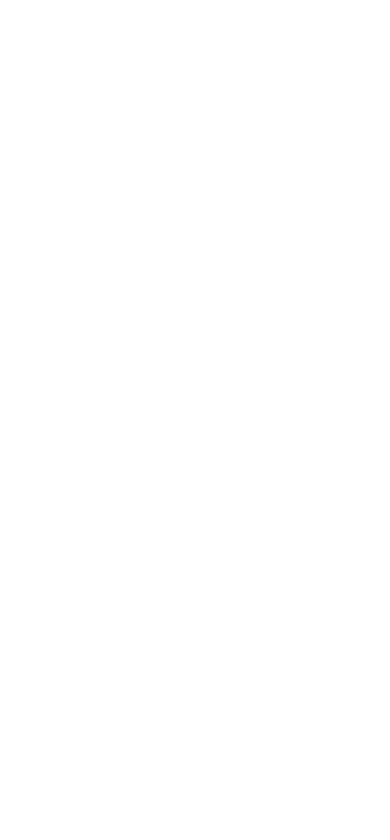
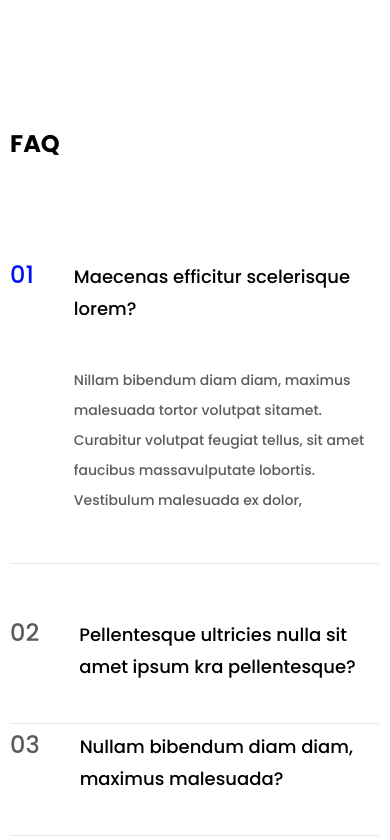
Before and after one commit to Kiguradze/Finsweet-Template1, a React (Vite) app: page / in a window 390 px wide. Shown: the part 5844-6684 px from the top of the page. Before the commit the page ends 5842 px from the top, so only its background shows below. Built offline with nearby package versions, Linux system fonts and the light colour scheme.

Commit message:
modify FAQ styles

```diff
--- a/src/components/FAQ/faq.css
+++ b/src/components/FAQ/faq.css
@@ -74,3 +74,13 @@
   gap: 40px;
   border-bottom: 1px solid rgba(234, 234, 234, 1);
 }
+
+@media screen and (max-width: 768px) {
+  .list-name {
+    font-size: 18px;
+  }
+
+  .list-desk {
+    font-size: 14px;
+  }
+}
--- a/src/pages/homePage/Home.jsx
+++ b/src/pages/homePage/Home.jsx
@@ -16,7 +16,7 @@ const Home = () => {
       <ImageSection />
       <Features />
       <Testimonials />
-      {/* <Faq /> */}
+      <Faq />
     </>
   );
 };
--- a/src/testimonialsData/testimonialData.js
+++ b/src/testimonialsData/testimonialData.js
@@ -18,11 +18,11 @@ const testimonialData = [
     name: "Andy Smith",
     desk: "Curabitur sed tincidunt dui. Suspendisse dignissim consequat enim eu feugiat. Suspendisse vehicula sem non enim tristique, in rhoncus nulla.",
   },
-  {
-    img: TestimonialImage3,
-    name: "Andy Smith",
-    desk: "Curabitur sed tincidunt dui. Suspendisse dignissim consequat enim eu feugiat. Suspendisse vehicula sem non enim tristique, in rhoncus nulla.",
-  },
+  // {
+  //   img: TestimonialImage3,
+  //   name: "Andy Smith",
+  //   desk: "Curabitur sed tincidunt dui. Suspendisse dignissim consequat enim eu feugiat. Suspendisse vehicula sem non enim tristique, in rhoncus nulla.",
+  // },
 ];
 
 export default testimonialData;
```
